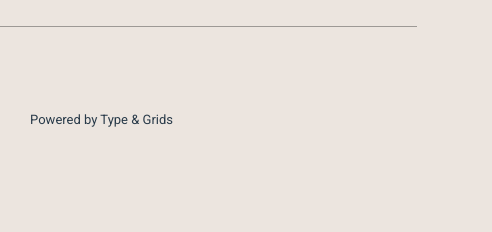
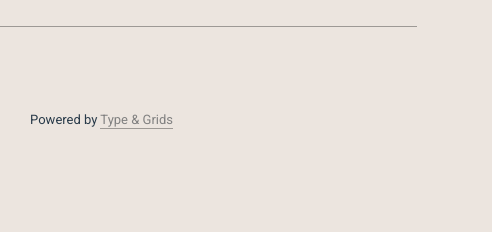
Before and after one commit to nnoorani/itscharlottechan.com, a plain HTML site: page Hawthorne/about.html in a window 1280 px wide. Shown: the part 1833-2065 px from the top of the page, 788-1280 px from the left. Drawn offline with Linux system fonts and the light colour scheme; files whose address does not match are found by name.

Commit message:
Power and grids link must be in footer
The "Powered by Type & Grids" link in the footer is required in the Free
version so I added the link back into their footer.

```diff
--- a/Hawthorne/about.html
+++ b/Hawthorne/about.html
@@ -104,7 +104,11 @@
         <ul>
           <li>&copy; 2014 <a href="index.html">Charlotte Chan</a>. All rights reserved.</li>
           <li><a href="mailto:charlottechan19@gmail.com"><i class="fa fa-envelope-o"></i> charlottechan19@gmail.com</a></li>
-          <li>Powered by Type &amp; Grids</li>
+          <!-- *****************************************************************************************
+          The "Powered by Type & Grids" link in the footer is required in the Free version
+          typeandgrids.com/pirates -->
+          <li>Powered by <a href="http://www.typeandgrids.com" target="_blank">Type &amp; Grids</a></li>
+          <!--  ************************************************************************************ -->
         </ul>
         <div class="social-icons">
           <a href="http://www.twitter.com/charlottechan19" target="_blank"><i class="fa fa-twitter-square fa-2x"></i></a>
```
Also changed, not shown: Hawthorne/about copy.html (+0 -2 lines), Hawthorne/barnraiser.html (+5 -1 lines), Hawthorne/bonsaievents.html (+5 -5 lines), Hawthorne/index.html (+5 -1 lines), Hawthorne/projects.html (+1 -3 lines), Hawthorne/referalls.html (+5 -1 lines), Hawthorne/riseespresso.html (+5 -1 lines).
